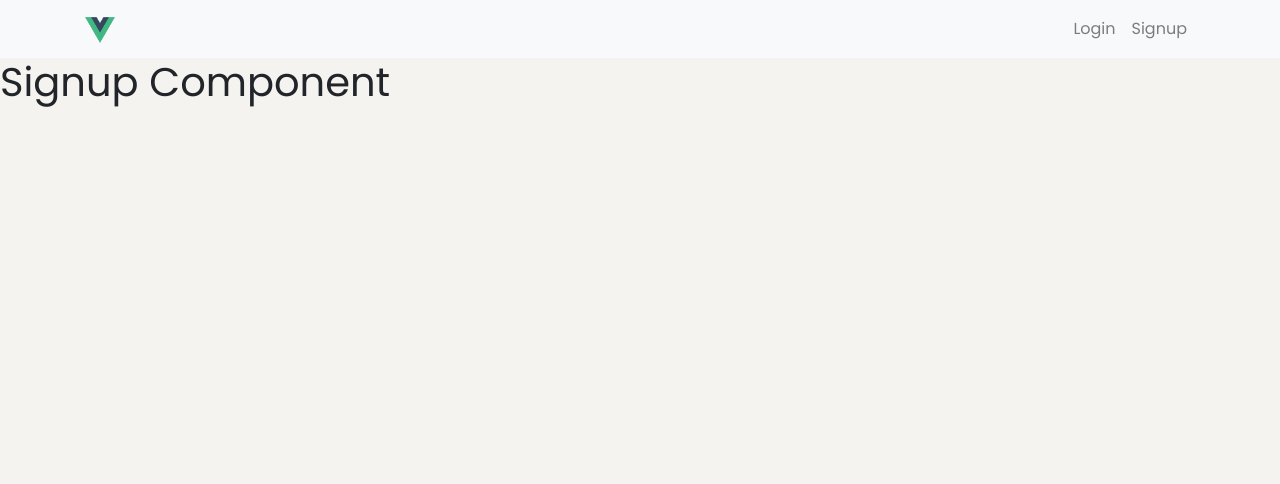
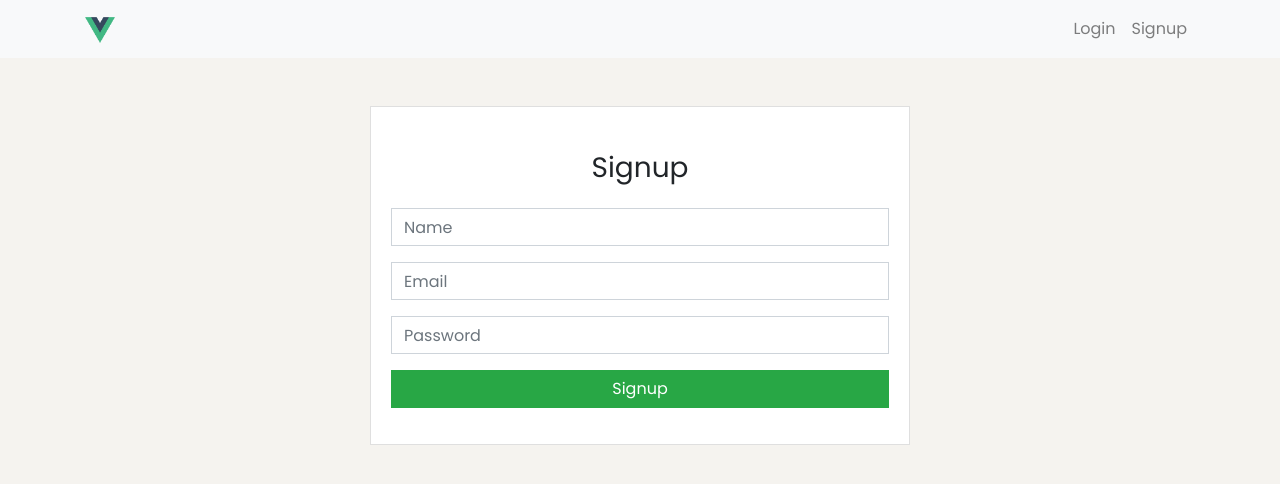
Before and after one commit to suwigyarathore/vue-community-blog, a Vue app: page /#/signup in a window 1280 px wide. Shown: the top 484 px of the page. Built offline with nearby package versions, Linux system fonts and the light colour scheme.

Commit message:
Signup form set

```diff
--- a/src/App.vue
+++ b/src/App.vue
@@ -1,7 +1,9 @@
 <template>
   <div id="app">
     <Navbar/>
-    <router-view></router-view>
+    <div class="container">
+      <router-view></router-view>
+    </div>
   </div>
 </template>
 
--- a/src/views/Login.vue
+++ b/src/views/Login.vue
@@ -1,3 +1,20 @@
 <template>
-  <h1>Login Component</h1>
+  <div class="row my-5">
+    <div class="col-md-6 offset-md-3">
+      <div class="card">
+        <div class="card-body">
+          <h3 class="text-center my-4">Login</h3>
+          <div class="form-group">
+            <input type="text" placeholder="Email" class="form-control">
+          </div>
+          <div class="form-group">
+            <input type="password" placeholder="Password" class="form-control">
+          </div>
+          <div class="form-group text-center">
+            <button class="btn form-control btn-success">Login</button>
+          </div>
+        </div>
+      </div>
+    </div>
+  </div>
 </template>
--- a/src/views/Signup.vue
+++ b/src/views/Signup.vue
@@ -1,3 +1,40 @@
 <template>
-  <h1>Signup Component</h1>
+  <div class="row my-5">
+    <div class="col-md-6 offset-md-3">
+      <div class="card">
+        <div class="card-body">
+          <h3 class="text-center my-4">Signup</h3>
+          <div class="form-group">
+            <input v-model="name" type="text" placeholder="Name" class="form-control">
+          </div>
+          <div class="form-group">
+            <input v-model="email" type="text" placeholder="Email" class="form-control">
+          </div>
+          <div class="form-group">
+            <input v-model="password" type="password" placeholder="Password" class="form-control">
+          </div>
+          <div class="form-group text-center">
+            <button @click="registerUser()" class="btn form-control btn-success">Signup</button>
+          </div>
+        </div>
+      </div>
+    </div>
+  </div>
 </template>
+
+<script>
+export default {
+  data() {
+    return {
+      name: "",
+      email: "",
+      password: ""
+    };
+  },
+  methods: {
+    registerUser() {
+      console.log(this.name, this.email, this.password);
+    }
+  }
+};
+</script>
```
